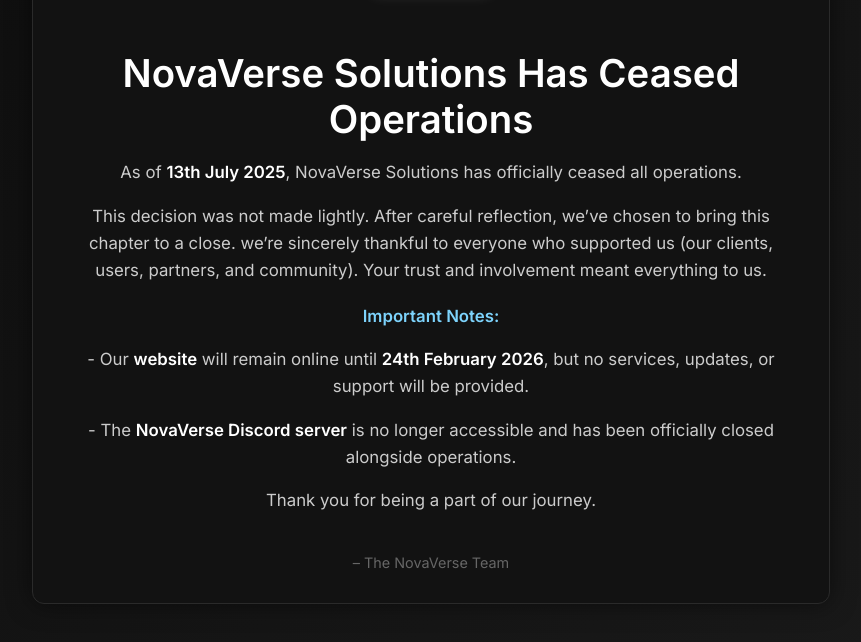
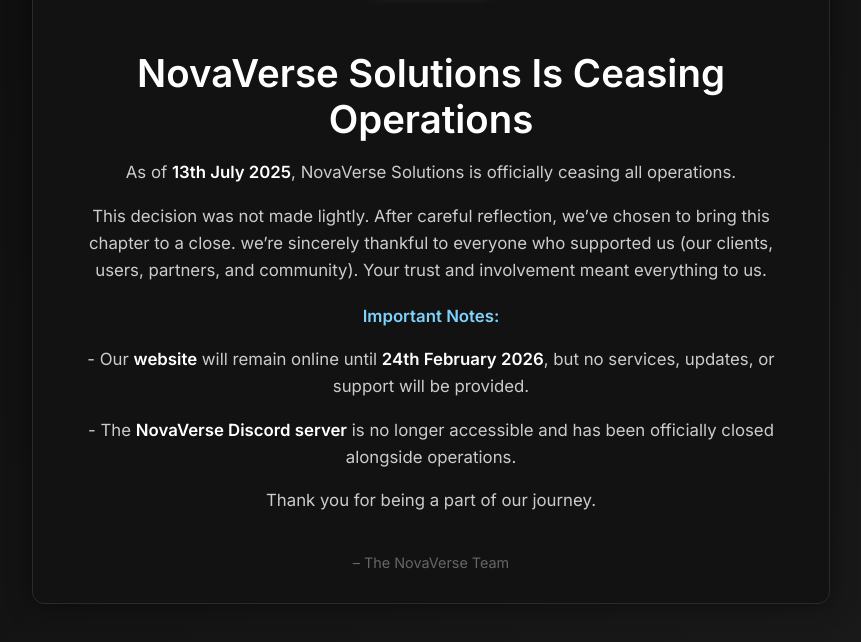
Before and after one commit to discowd-nitwo/novaverse-goodbye, a plain HTML site: page index.html in a window 1280 px wide. Shown: the part 218-860 px from the top of the page, without its empty margins (209-1070 px from the left). Drawn offline with Linux system fonts and the light colour scheme.

Commit message:
Update index.html

```diff
--- a/index.html
+++ b/index.html
@@ -70,8 +70,8 @@
 <body>
   <div class="container">
     <img src="novaverse-main.png" alt="NovaVerse Logo" class="logo" />
-    <h1>NovaVerse Solutions Has Ceased Operations</h1>
-    <p>As of <strong>13th July 2025</strong>, NovaVerse Solutions has officially ceased all operations.</p>
+    <h1>NovaVerse Solutions Is Ceasing Operations</h1>
+    <p>As of <strong>13th July 2025</strong>, NovaVerse Solutions is officially ceasing all operations.</p>
     <p>This decision was not made lightly. After careful reflection, we’ve chosen to bring this chapter to a close. we’re sincerely thankful to everyone who supported us (our clients, users, partners, and community). Your trust and involvement meant everything to us.</p>
     <p class="note">Important Notes:</p>
     <p>- Our <strong>website</strong> will remain online until <strong>24th February 2026</strong>, but no services, updates, or support will be provided.</p>
```
